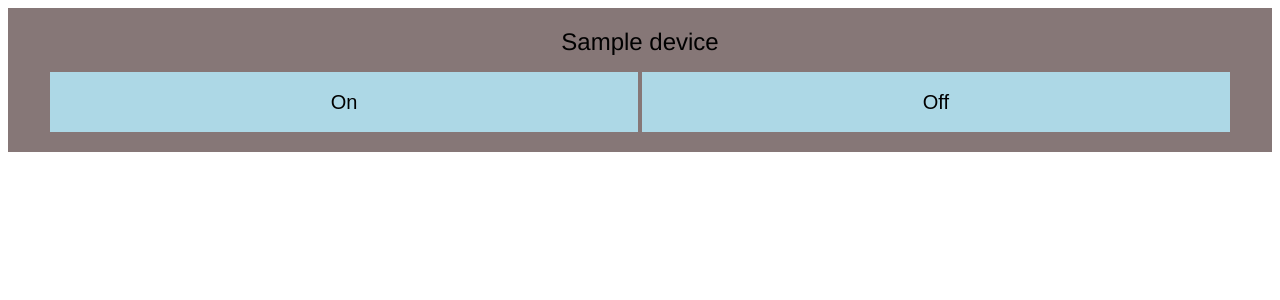
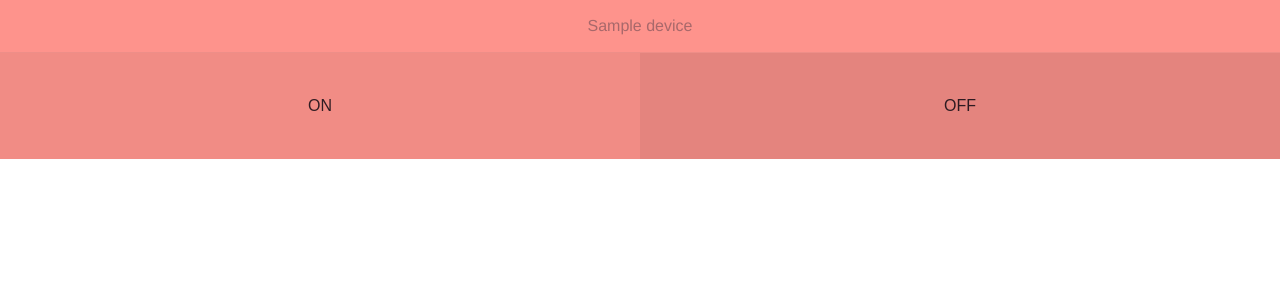
Before and after one commit to kiwiholmberg/kw-hc, a Flask app: template kwhc/ui/templates/index.html in a window 1280 px wide. Shown: the top 300 px of the page. Run offline with Flask 2, Linux system fonts and the light colour scheme; the template is opened without the code that fills it: most values are stand-ins (such as "Sample title", 1, 10 or a date in 2020).

Commit message:
Add some utvecklardesign

```diff
--- a/kwhc/static/css/main.css
+++ b/kwhc/static/css/main.css
@@ -1,28 +1,67 @@
-
+* {
+    box-sizing: border-box;;
+    padding: 0;
+    margin: 0;
+}
 body {
-    font-family: helvetica, sans-serif;
+    font-family: avenir, helvetica, sans-serif;
 }
 h1 {
     font-size: 32px;
     font-weight: 500;
 }
 
+.bg-color--0 {
+    background: #FE938C !important;
+}
+.bg-color--1 {
+    background: #E6B89C !important;
+}
+.bg-color--2 {
+    background: #EAD2AC !important;
+}
+.bg-color--3 {
+    background: #9CAFB7 !important;
+}
+.bg-color--4 {
+    background: #4281A4 !important;
+}
 
 .device {
-    background: #867777;
     border-bottom: 1px solid #fefefe;
-    padding: 20px;
-    text-align: center;
+    /* text-align: center; */
+    height: 20vh;
+    display: flex;
+    flex-flow: row wrap;
+    align-items: center;
 }
+
 .device__title {
-    margin-top: 0;
-    font-size: 24px;
+    font-size: 1em;
+    height: 33%;
+    display: flex;
+    margin: auto;
+    width: 100%;
+    align-items: center;
+    justify-content: center;
+    border-bottom: 1px solid gray;
+    border-color: rgba(100, 100, 100, 0.1);
+    color: rgba(67, 54, 68, 0.46);
+    font-weight: 300;
 }
 .device__button {
-    width: 48%;
-    height: 60px;
-    font-size: 20px;
+    width: 50%;
+    height: 66.66%;
+    font-size: 1em;
     border: none;
     border-radius: none;
-    background-color: lightblue;
+    background: transparent;
+    color: rgba(0, 0, 10, 0.8);
+    text-transform: uppercase;
 }
+.device__button--on {
+    background: rgba(0, 0, 0, 0.05);
+}
+.device__button--off {
+    background: rgba(0, 0, 0, 0.1);
+}
--- a/kwhc/ui/templates/index.html
+++ b/kwhc/ui/templates/index.html
@@ -2,7 +2,7 @@
 
 {% block content %}
     {% for d in devices %}
-        <div class="device" data-name="{{ d.name }}">
+        <div class="device bg-color--{{ loop.index0 % 5 }} " data-name="{{ d.name }}">
             <h1 class="device__title">{{ d.name }}</h1>
             <button class="device__button device__button--on" data-action="on">On</button>
             <button class="device__button device__button--off" data-action="off">Off</button>
```
